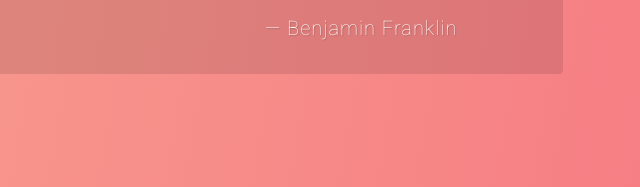
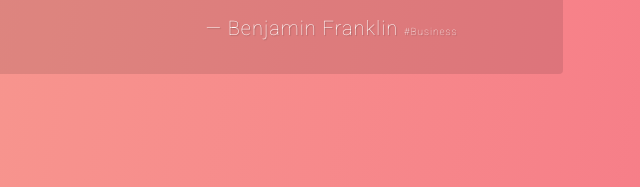
Before and after one commit to Roaring30s/Project-1-Inspirational-Quotes, a plain HTML site: page index.html in a window 1280 px wide. Both pictures are taken after a click on the button "Show another quote". Shown: the part 401-588 px from the top of the page, 632-1272 px from the left. Drawn offline with Linux system fonts and the light colour scheme.

Commit message:
Change Background Color Randomly, Implement Tags Html
Background color will slightly change, albeit not much to preserve a matching scheme, and the tags span tag have been added to index.html.

```diff
--- a/css/styles.css
+++ b/css/styles.css
@@ -127,6 +127,10 @@
   font-style: normal;
 }
 
+.tags {
+  font-size: 0.5em;
+}
+
 @media (min-width: 768px) {
   body {
     padding: 25px;
--- a/js/script.js
+++ b/js/script.js
@@ -18,7 +18,7 @@
     source: "Napoleon Hill",
     citation: "Think and Grow Rich",
     year: "1937",
-    tags: "Educational",
+    tags: "#Educational",
     colorScheme: ["#7bf240", "#2cd9bc"]
   },
   {
@@ -26,7 +26,7 @@
     source: "Benjamin Franklin",
     citation: "",
     year: "",
-    tags: "Business",
+    tags: "#Business",
     colorScheme: ["#F8B195", "#F67280"]
   },
   {
@@ -48,6 +48,7 @@
     source: "Calvin Coolidge",
     citation: "The Dallas Morning News",
     year: "1929",
+    tags: "#Politics",
     colorScheme: ["#45ADA8", "#547980"]
   },
   {
@@ -55,6 +56,7 @@
     source: "Steve Jobs",
     citation: "",
     year: "",
+    tags: "#Technology",
     colorScheme: ["#A7226E", "#F7DB4F"]
   }
 ];
@@ -80,6 +82,7 @@
 
 function printQuote() {
   const quoteObj = getRandomQuote();
+  let randomNumColor = Math.floor(Math.random() * quotes.length); //Fetch Random Number for Color Scheme
   let htmlStr = `
     <p class="quote"> ${quoteObj.quote} </p>
     <p class="source"> ${quoteObj.source}
@@ -90,9 +93,14 @@
   if (quoteObj.year) {//Check if year exists
     htmlStr += `<span class="year"> ${quoteObj.year} </span>`;
   }
+  if (quoteObj.tags) {//Check if tags exists
+    htmlStr += `<span class="tags"> ${quoteObj.tags} </span>`;
+  }
   htmlStr += `</p>`;
   document.getElementById('quote-box').innerHTML = htmlStr;
-  const color = quoteObj.colorScheme;
+  let color = quoteObj.colorScheme;
+  color[0] = color[0].slice(0, -1) + randomNumColor;
+  color[1] = color[1].slice(0, -1) + randomNumColor;
   document.body.style.backgroundImage = `linear-gradient(100deg,${color[0]},${color[1]},${color[0]},${color[1]})`;
   fadeIn(document.getElementById('quote-box'), 2000);
 }
```
